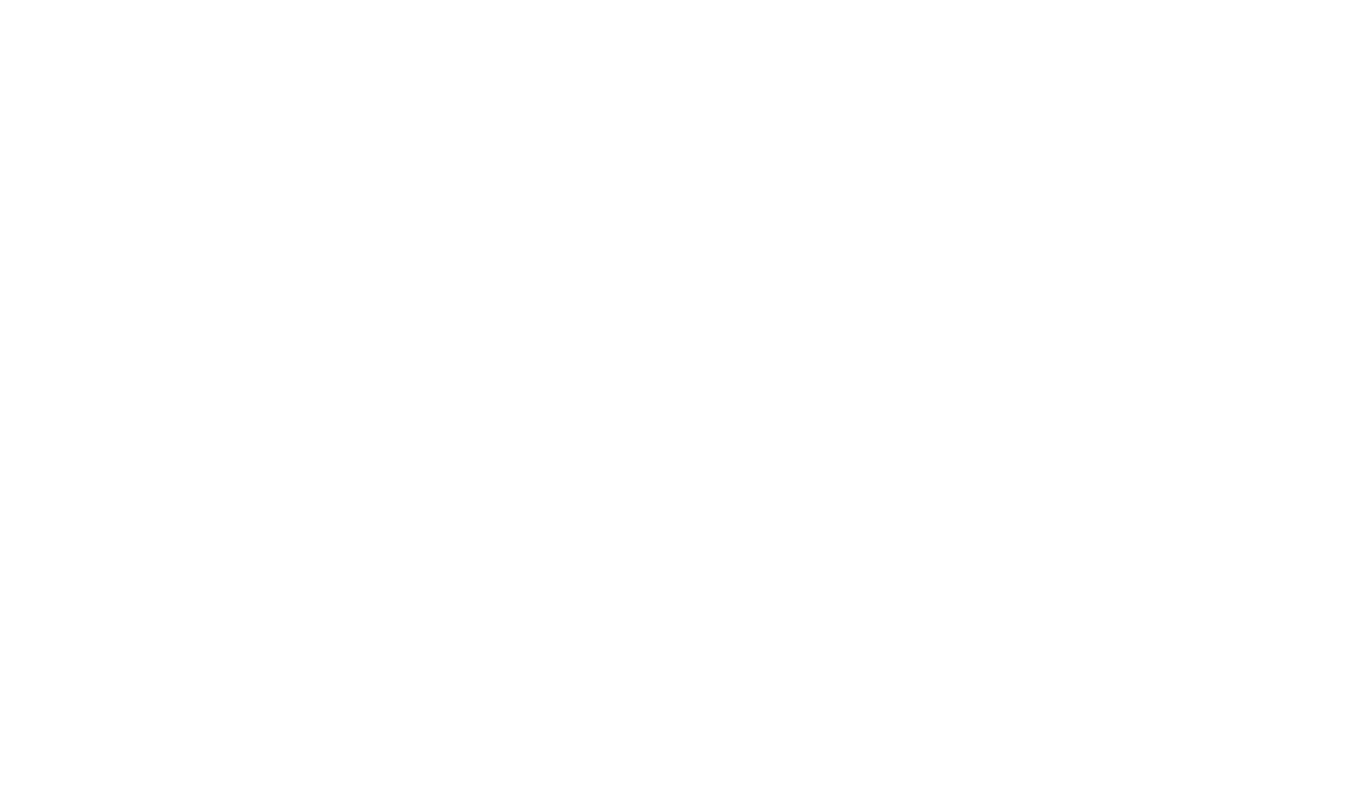
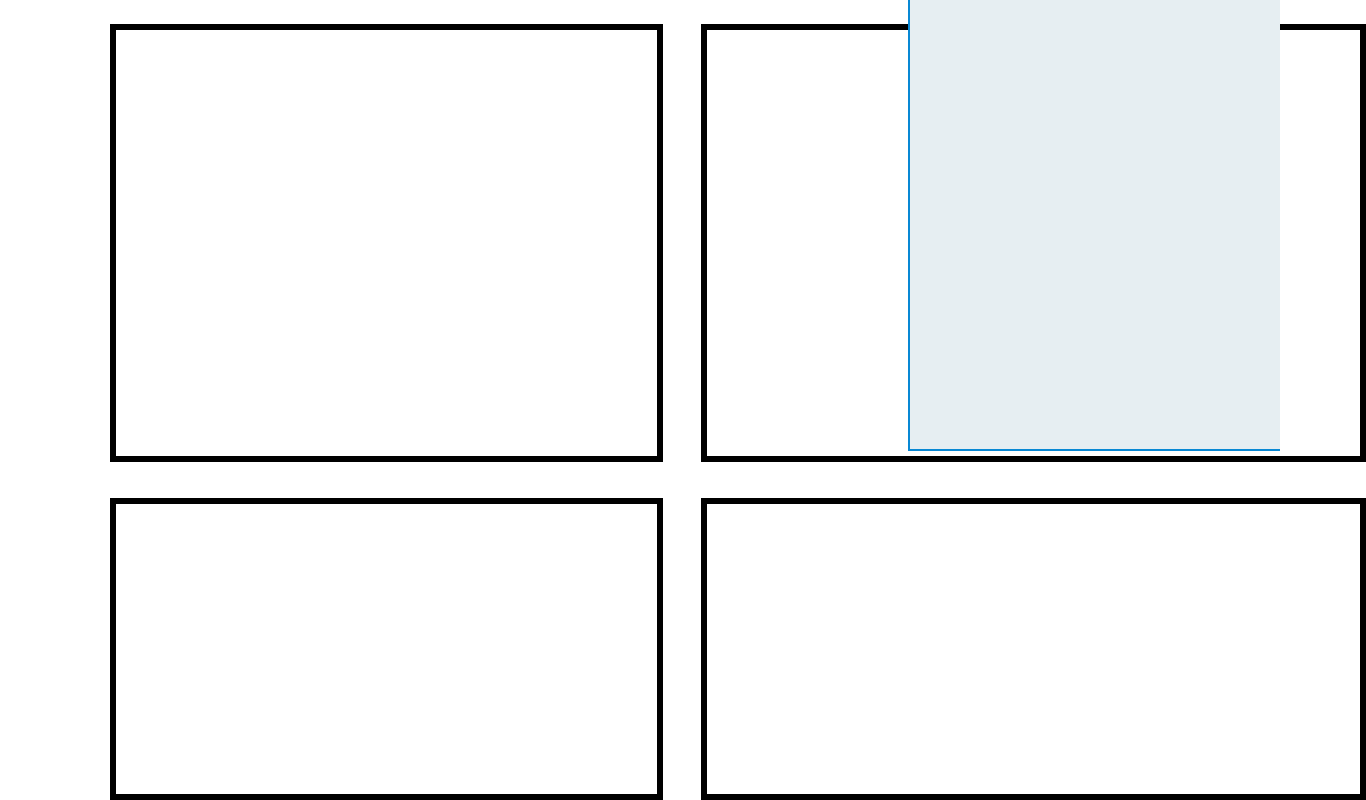
Before and after one commit to chdals2995/ABCD, a React (Vite) app: page / in a window 1280 px wide. Shown: the part 213-1013 px from the top of the page, 1366 px wide, since content can reach past the window. Before the commit the page ends 800 px from the top, so only its background shows below. Built offline with nearby package versions, Linux system fonts and the light colour scheme; a web font is replaced by a local one.

Commit message:
adminpage working

```diff
--- a/src/App.jsx
+++ b/src/App.jsx
@@ -1,13 +1,11 @@
 import { useState } from "react";
-import Admin from "./layout/AdminLayout";
-
 import "./App.css";
-import AssetEx from "./pages/AseetEx";
+import AdminPage from "./pages/AdminPage";
 
 function App() {
   return (
     <>
-      <Admin/>
+      <AdminPage />
     </>
   );
 }
--- /dev/null
+++ b/src/components/adminpage/EnergyData.jsx
@@ -0,0 +1,3 @@
+export default function EnergyData() {
+  return <div className="w-[553px] h-[438px] border-6"></div>;
+}
--- /dev/null
+++ b/src/components/adminpage/MemberList.jsx
@@ -0,0 +1,3 @@
+export default function MemberList() {
+  return <div className="w-[665px] h-[438px] border-6"></div>;
+}
--- /dev/null
+++ b/src/components/adminpage/Notice.jsx
@@ -0,0 +1,3 @@
+export default function Notice() {
+  return <div className="w-[665px] h-[302px] border-6"></div>;
+}
--- /dev/null
+++ b/src/components/adminpage/Todo.jsx
@@ -0,0 +1,5 @@
+export default function Todo() {
+  return (
+    <div className="w-[372px] h-[596px] absolute top-[68px] right-0 bg-[#E6EEF2] border-l-2 border-b-2 border-[#0888D4]"></div>
+  );
+}
--- /dev/null
+++ b/src/components/adminpage/Vacant.jsx
@@ -0,0 +1,3 @@
+export default function Vacant() {
+  return <div className="w-[553px] h-[302px] border-6"></div>;
+}
--- /dev/null
+++ b/src/pages/AdminPage.jsx
@@ -0,0 +1,24 @@
+import AdminLayout from "../layout/AdminLayout";
+import Todo from "../components/adminpage/Todo";
+import EnergyData from "../components/adminpage/EnergyData";
+import MemberList from "../components/adminpage/MemberList";
+import Notice from "../components/adminpage/Notice";
+import Vacant from "../components/adminpage/Vacant";
+
+export default function AdminPage() {
+  return (
+    <>
+      <h1 className="font-bold text-[36px] font-pyeojin fixed top-6 left-1/2 -translate-x-1/2">
+        건물 관리자
+      </h1>
+      <AdminLayout />
+      <Todo />
+      <div className="w-[1255px] h-[776px] grid grid-cols-[553px_665px] gap-x-[38px] gap-y-[36px] ml-[110px] mt-[140px]">
+        <EnergyData />
+        <MemberList />
+        <Vacant />
+        <Notice />
+      </div>
+    </>
+  );
+}
```
